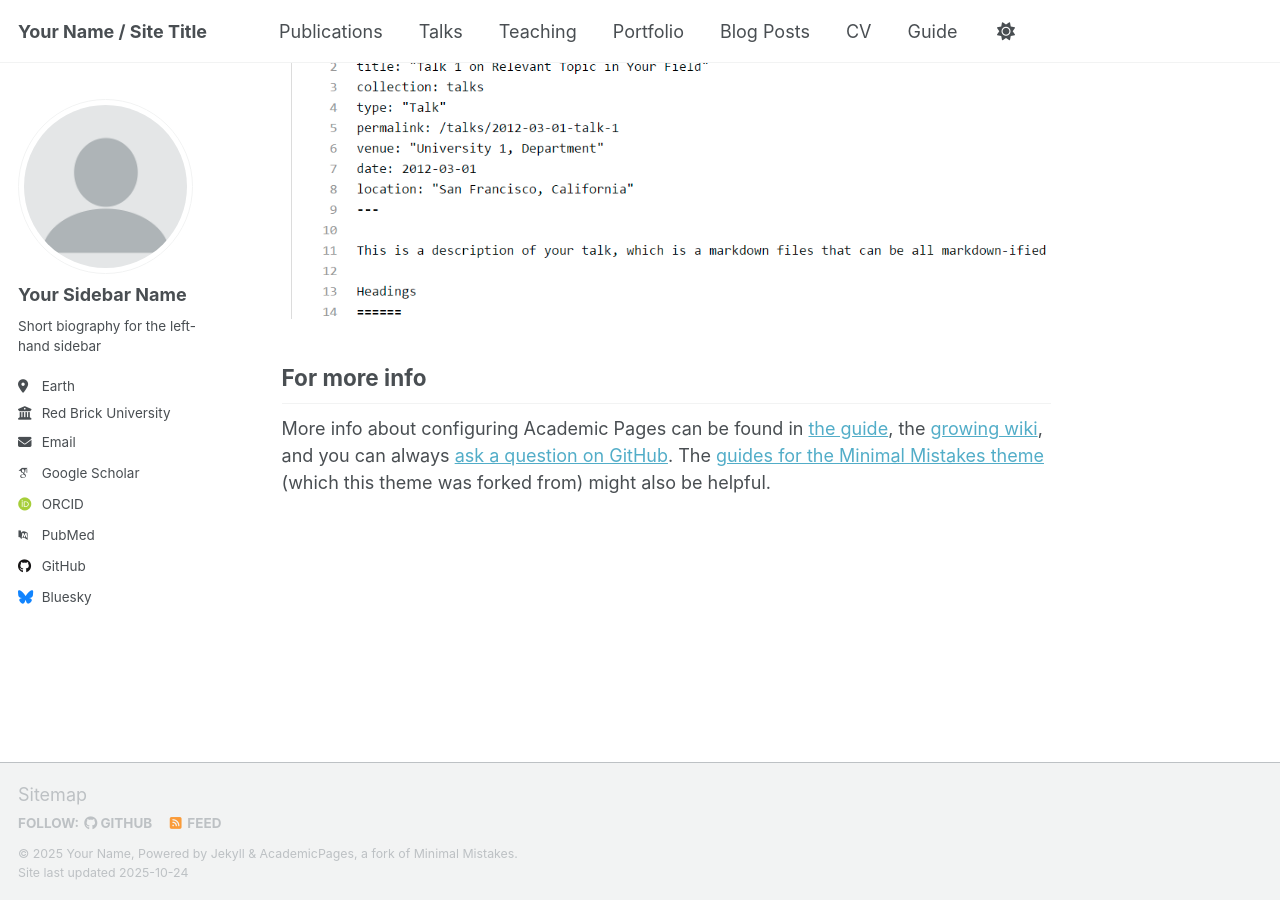
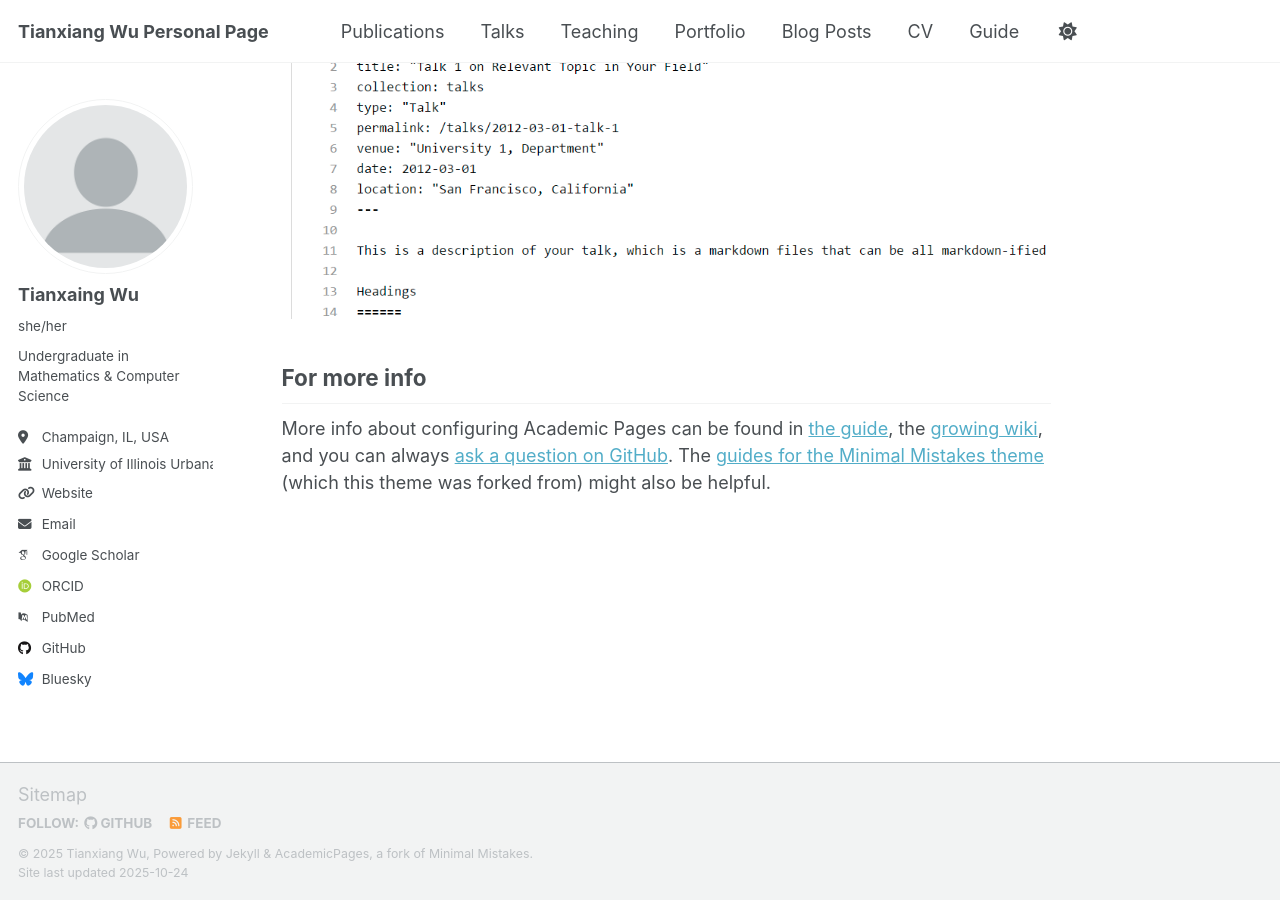
Before and after one commit to TxWu09/TxWu09.github.io, a Jekyll site: the page built from _pages/about.md, in a window 1280 px wide and 900 px high, scrolled down 2880 px. Built offline with Jekyll 4.4.1, drawn with Linux system fonts in a browser that asks for light colours; some web fonts are replaced; a script that is not in the unit is left out.

Commit message:
Update _config.yml

```diff
--- a/_config.yml
+++ b/_config.yml
@@ -9,14 +9,14 @@
 # Basic Site Settings
 locale                   : "en-US"
 site_theme               : "default" # Currently available options are "default", "air"
-title                    : "Your Name / Site Title"
+title                    : "Tianxiang Wu Personal Page"
 title_separator          : "-"
-name                     : &name "Your Name"
-description              : &description "Your Name's academic portfolio"   # Update this with a general description of your site, this is the default if not overridden by a page
-url                      : https://academicpages.github.io # The base hostname & protocol for your site e.g. "https://[your GitHub username].github.io",
+name                     : &name "Tianxiang Wu"
+description              : &description "Tianxiang Wu's academic portfolio"   # Update this with a general description of your site, this is the default if not overridden by a page
+url                      : https://TxWu09.github.io # The base hostname & protocol for your site e.g. "https://[your GitHub username].github.io",
                                                            # or if you already have some other page hosted on Github then use "https://[your GitHub username].github.io/[Your Repo Name]"
 baseurl                  : "" # the subpath of your site, e.g. "/blog"
-repository               : "academicpages/academicpages.github.io"
+repository               : "TxWu09/TxWu09.github.io/"
 
 # Site Author - The following control what appear as part of the author content on the side bar.
 #               If a field is blank the icon and link will not appear, otherwise it will be shown.
@@ -24,13 +24,13 @@ repository               : "academicpages/academicpages.github.io"
 author:
   # Biographic information
   avatar           : "profile.png"
-  name             : "Your Sidebar Name"
-  pronouns         : # example: "she/her"
-  bio              : "Short biography for the left-hand sidebar"
-  location         : "Earth"
-  employer         : "Red Brick University"
-  uri              : # URL
-  email            : "none@example.org"
+  name             : "Tianxaing Wu"
+  pronouns         : "she/her"
+  bio              : "Undergraduate in Mathematics & Computer Science"
+  location         : "Champaign, IL, USA"
+  employer         : "University of Illinois Urbana-Champaign"
+  uri              : "https://TxWu09.github.io"
+  email            : "tw50@illinois.edu"
 
   # Academic websites
   academia         : # URL
@@ -356,3 +356,9 @@ compress_html:
   clippings: all
   ignore:
     envs: development
+
+# visibility to searching engine
+google_analytics: false
+seo:
+  type: "website"
+  noindex: true
```
